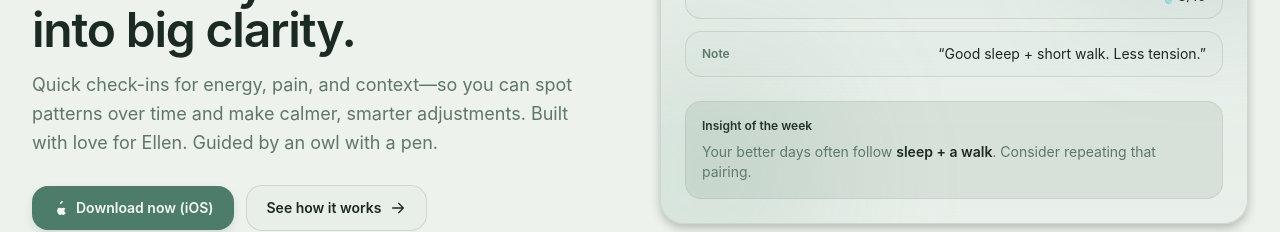
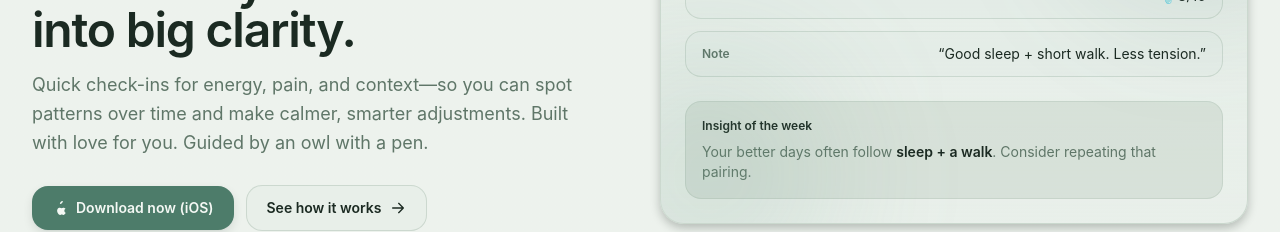
Before and after one commit to damygoes/ellies-note-be-and-web, a Next.js app: page / in a window 1280 px wide. Shown: the part 327-559 px from the top of the page. Built offline with nearby package versions, Linux system fonts and the light colour scheme.

Commit message:
fix: adjusted text on homepage

```diff
--- a/src/app/page.tsx
+++ b/src/app/page.tsx
@@ -55,7 +55,7 @@ function Hero() {
           >
             Quick check-ins for energy, pain, and context—so you can spot
             patterns over time and make calmer, smarter adjustments. Built with
-            love for Ellen. Guided by an owl with a pen.
+            love for you. Guided by an owl with a pen.
           </motion.p>
 
           <motion.div
```
